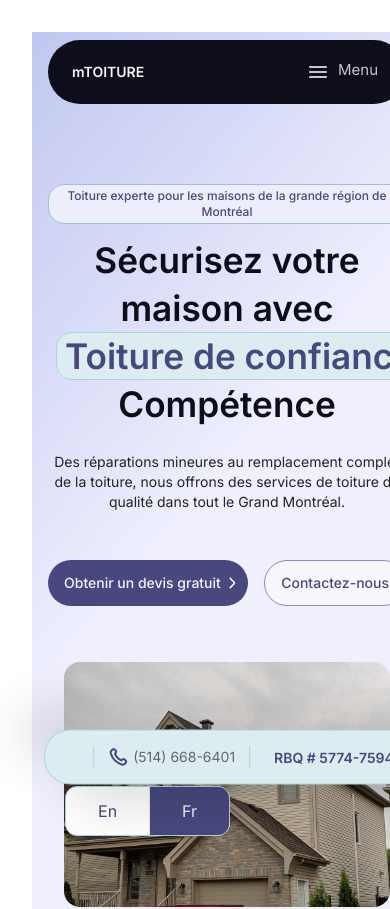
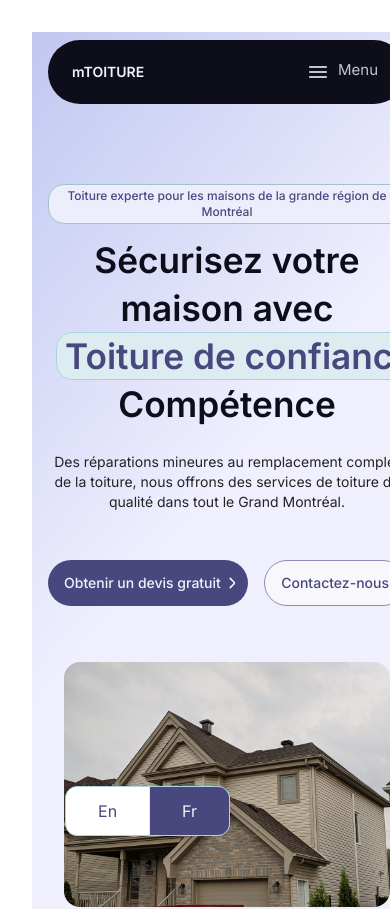
Before and after one commit to shady-cj/mTOITURE, a React (Vite) app: page / in a window 390 px wide. Shown: the top 909 px of the page. Built offline with nearby package versions, Linux system fonts and the light colour scheme.

Commit message:
removed contact fixed on mobile

```diff
--- a/src/sections/Hero/index.jsx
+++ b/src/sections/Hero/index.jsx
@@ -105,7 +105,7 @@ const Index = ({ setOpenQuote, lang }) => {
                             </div>
                         </div>
                     </div>
-                    <div className="fixed translate-x-[-5%] translate-y-[-50%] md:translate-x-[50%] lg:translate-x-0 md:translate-y-[30%] flex gap-6 items-center bg-[#DDECF0] border border-solid border-[#A7D4E0] py-4 px-6 rounded-[26px] bottom-8 z-10 shadow-[-24px_-24px_48px_0px_#0000001F,24px_24px_48px_0px_#0000001F]">
+                    <div className="fixed translate-x-[-5%] translate-y-[-50%] md:translate-x-[50%] lg:translate-x-0 md:translate-y-[30%] hidden md:flex gap-6 items-center bg-[#DDECF0] border border-solid border-[#A7D4E0] py-4 px-6 rounded-[26px] bottom-8 z-10 shadow-[-24px_-24px_48px_0px_#0000001F,24px_24px_48px_0px_#0000001F]">
                         <div className="">
                             <img src={fbHero} className="w-[2rem] md:w-auto" alt="" />
                         </div>
```
